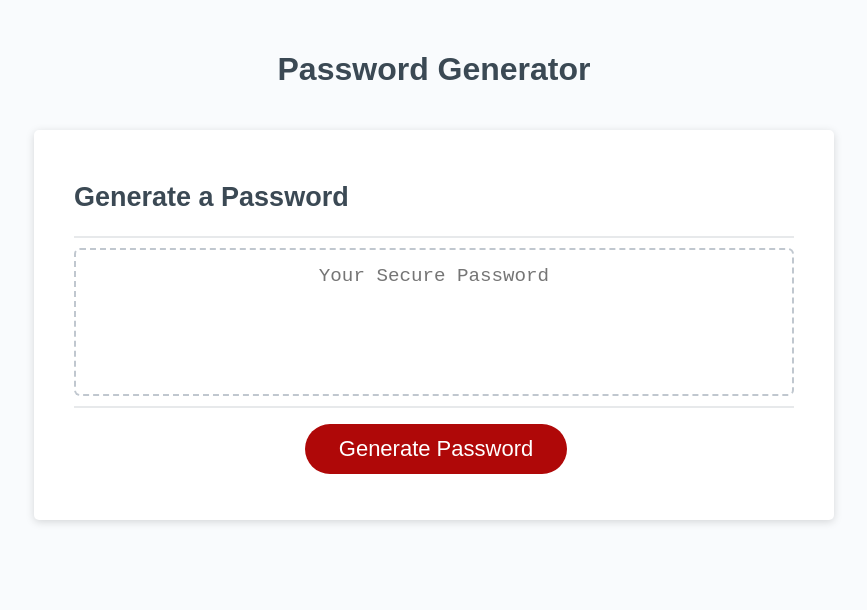
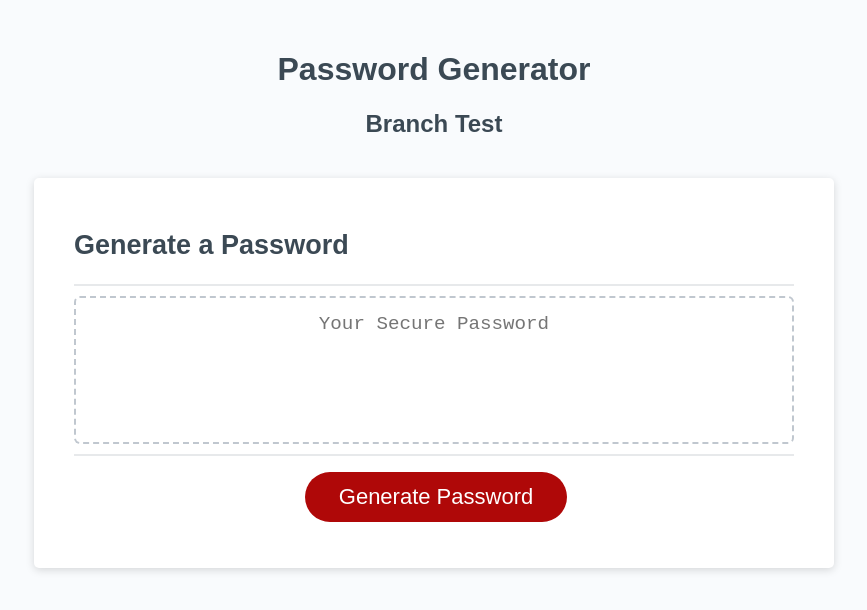
Before and after one commit to jeffreyadamo/03_JavaScript_Password_Generator, a plain HTML site: page index.html in a window 1280 px wide. Shown: the whole page, without its empty margins (206-1073 px from the left). Drawn offline with Linux system fonts and the light colour scheme.

Commit message:
branch test

```diff
--- a/index.html
+++ b/index.html
@@ -11,6 +11,8 @@
     <div class="wrapper">
       <header>
         <h1>Password Generator</h1>
+        <h2>Branch Test</h2>
+
       </header>
       <div class="card">
         <div class="card-header">
```
